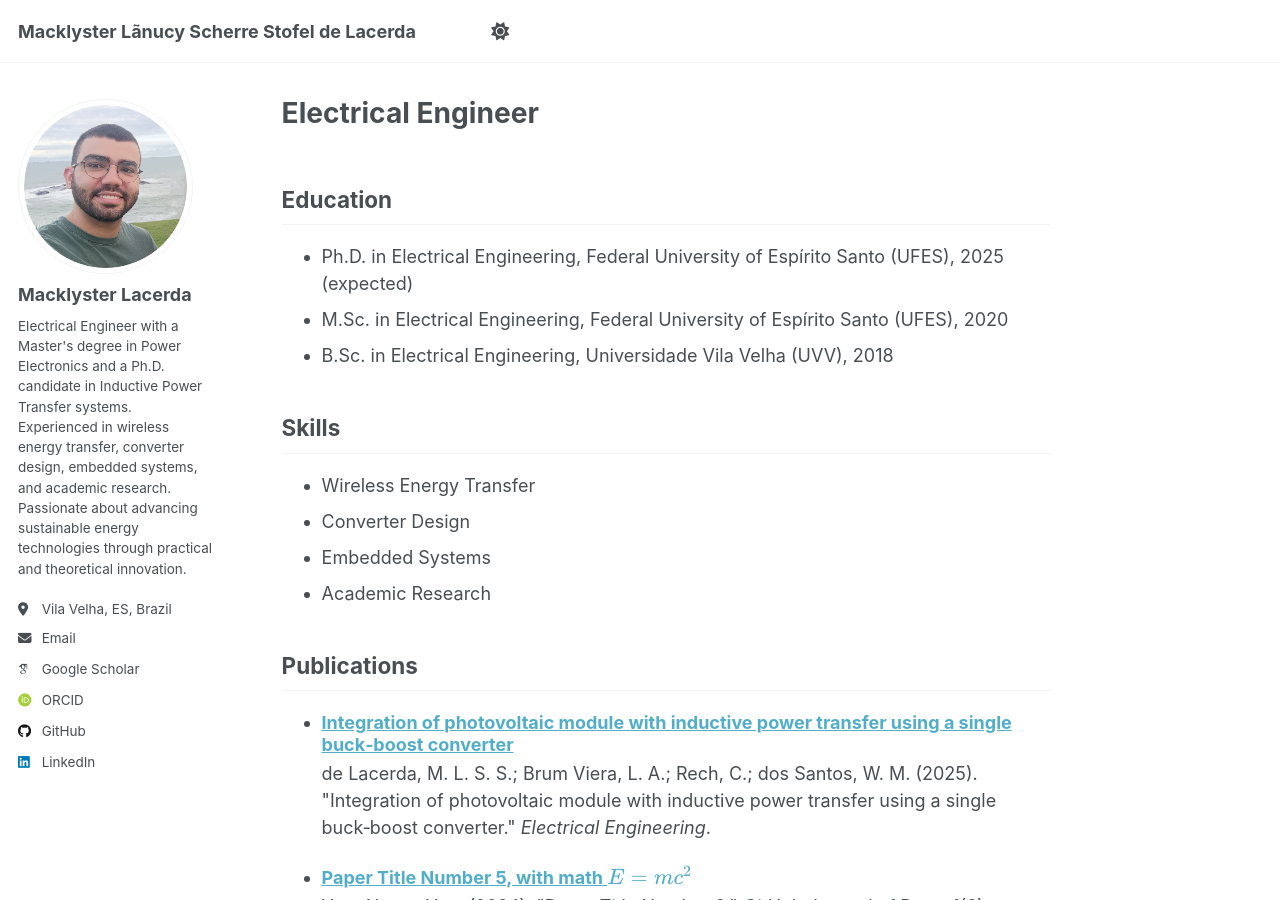
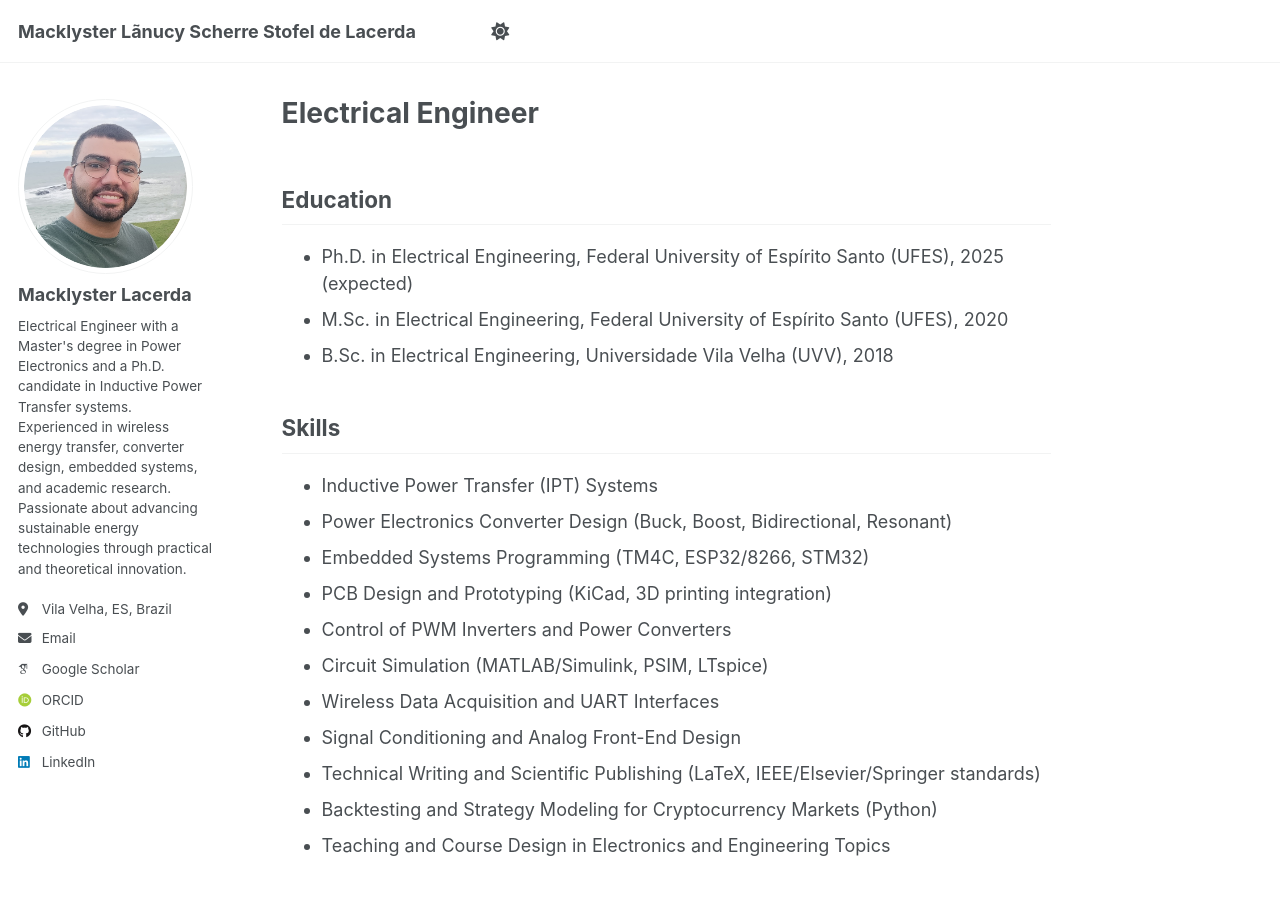
Before and after one commit to MacklysterLacerda/macklysterlacerda.github.io, a Jekyll site: the page built from _pages/about.md, in a window 1280 px wide and 900 px high. Built offline with Jekyll 4.4.1, drawn with Linux system fonts in a browser that asks for light colours; some web fonts are replaced.

Commit message:
fix: add skills section with detailed expertise and remove commented-out skills

```diff
--- a/_pages/about.md
+++ b/_pages/about.md
@@ -8,6 +8,20 @@ author_profile: true
 * Ph.D. in Electrical Engineering, Federal University of Espírito Santo (UFES), 2025 (expected)
 * M.Sc. in Electrical Engineering, Federal University of Espírito Santo (UFES), 2020
 * B.Sc. in Electrical Engineering, Universidade Vila Velha (UVV), 2018
+
+## Skills
+* Inductive Power Transfer (IPT) Systems
+* Power Electronics Converter Design (Buck, Boost, Bidirectional, Resonant)
+* Embedded Systems Programming (TM4C, ESP32/8266, STM32)
+* PCB Design and Prototyping (KiCad, 3D printing integration)
+* Control of PWM Inverters and Power Converters
+* Circuit Simulation (MATLAB/Simulink, PSIM, LTspice)
+* Wireless Data Acquisition and UART Interfaces
+* Signal Conditioning and Analog Front-End Design
+* Technical Writing and Scientific Publishing (LaTeX, IEEE/Elsevier/Springer standards)
+* Backtesting and Strategy Modeling for Cryptocurrency Markets (Python)
+* Teaching and Course Design in Electronics and Engineering Topics
+
 
 <!-- ## Education
 * Ph.D in Inductive Power Transfer Systems, GitHub University, 2024 (expected)
@@ -20,11 +34,11 @@ author_profile: true
 * Electrical Engineer, Sustainable Energy Solutions (2014 - 2018)
   * Developed embedded systems for renewable energy projects. -->
 
-## Skills
+<!-- ## Skills
 * Wireless Energy Transfer
 * Converter Design
 * Embedded Systems
-* Academic Research
+* Academic Research -->
 
 ## Publications
 <ul>
```
